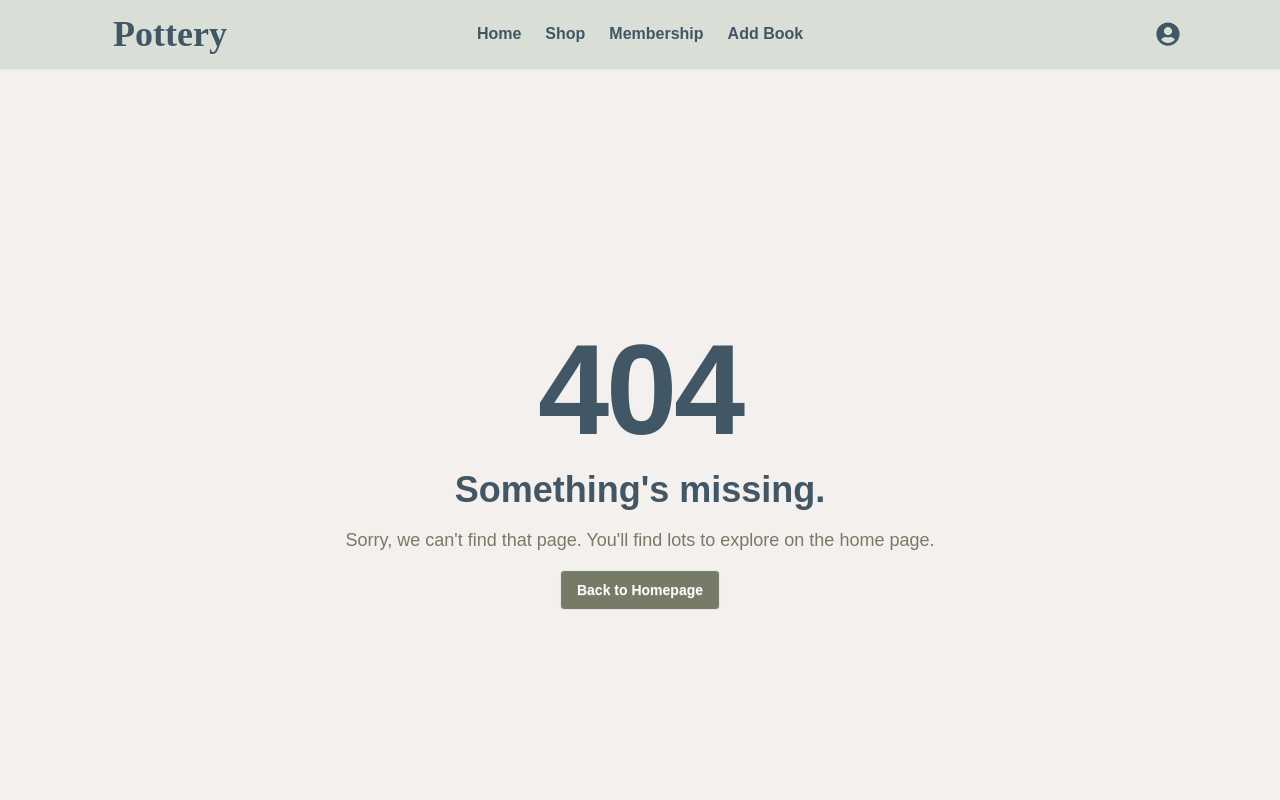
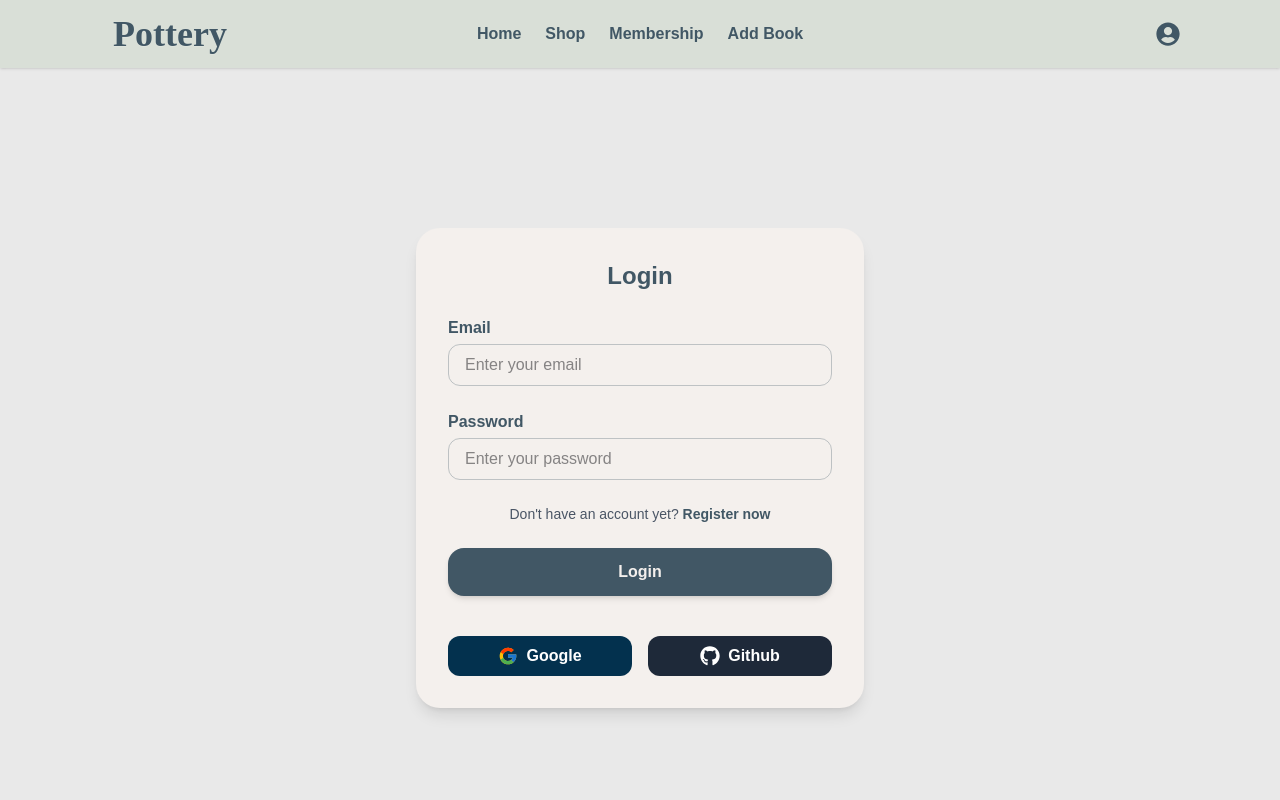
Before and after one commit to rubaiiyat/Home-Decor-and-Pottery, a React (Vite) app in the folder Client/: page /auth/login in a window 1280 px wide. Shown: the top 800 px of the page. Built offline with nearby package versions, Linux system fonts and the light colour scheme; no server answers.

Commit message:
add toast add login small change in register

```diff
--- a/Client/package.json
+++ b/Client/package.json
@@ -17,6 +17,7 @@
     "react": "^19.1.1",
     "react-dom": "^19.1.1",
     "react-helmet": "^6.1.0",
+    "react-hot-toast": "^2.6.0",
     "react-icons": "^5.5.0",
     "react-router": "^7.8.2",
     "react-slick": "^0.31.0",
--- a/Client/src/App.jsx
+++ b/Client/src/App.jsx
@@ -2,10 +2,11 @@ import "./App.css";
 import Navbar from "./Components/Navbar/Navbar";
 import { Outlet } from "react-router";
 import Footer from "./Components/Pages/Footer";
-import SliderComponent from "./Components/Pages/SliderComponent";
+import { Toaster } from "react-hot-toast";
 function App() {
   return (
     <div>
+      <Toaster position="top-right" reverseOrder={false} />
       <nav className="">
         <Navbar></Navbar>
       </nav>
--- a/Client/src/Components/Auth/Login.jsx
+++ b/Client/src/Components/Auth/Login.jsx
@@ -1,9 +1,139 @@
-import React from "react";
+import React, { useContext, useState } from "react";
+import { FaGithub } from "react-icons/fa";
+import { FcGoogle } from "react-icons/fc";
+import { AuthContext } from "../Context/AuthProvider";
+import { Link, useNavigate } from "react-router";
+import toast from "react-hot-toast";
 
 const Login = () => {
+  const [loading, setLoading] = useState(false);
+  const { signInUser, loginWithGoogle, loginWithGithub, logOut } =
+    useContext(AuthContext);
+  const navigate = useNavigate();
+
+  const handleLogin = async (e) => {
+    e.preventDefault();
+
+    const form = e.target;
+    const email = form.email.value;
+    const password = form.password.value;
+    try {
+      setLoading(true);
+      await signInUser(email, password);
+      toast.success("Login successful!");
+      navigate("/user/profile");
+    } catch (error) {
+      toast.error(error.message);
+    } finally {
+      setLoading(false);
+    }
+  };
+
+  const handleGoogleLogin = async () => {
+    try {
+      setLoading(true);
+      await loginWithGoogle();
+      toast.success("Login successful!");
+      navigate("/user/profile");
+    } catch (error) {
+      toast.error(error.message);
+    } finally {
+      setLoading(false);
+    }
+  };
+
+  const handleGithubLogin = async () => {
+    try {
+      setLoading(true);
+      await loginWithGithub();
+      toast.success("Login successful!");
+      navigate("/user/profile");
+    } catch (error) {
+      toast.error(error.message);
+    } finally {
+      setLoading(false);
+    }
+  };
   return (
     <div>
-      <h1>This is login page</h1>
+      <div className="min-h-screen bg-[#E9E9E9] flex items-center justify-center py-10 px-4">
+        <form
+          onSubmit={handleLogin}
+          className="bg-[#F4F0ED] rounded-3xl shadow-lg p-8 w-full max-w-md space-y-6"
+        >
+          <h2 className="text-2xl font-bold text-[#415765] text-center">
+            Login
+          </h2>
+
+          {/* Email */}
+          <div>
+            <label className="block text-[#415765] font-semibold mb-1">
+              Email
+            </label>
+            <input
+              type="email"
+              name="email"
+              required
+              className="w-full border border-[#415765]/30 rounded-xl px-4 py-2 focus:outline-none focus:ring-2 focus:ring-[#415765]"
+              placeholder="Enter your email"
+            />
+          </div>
+
+          {/* Password */}
+          <div>
+            <label className="block text-[#415765] font-semibold mb-1">
+              Password
+            </label>
+            <input
+              type="password"
+              name="password"
+              required
+              className="w-full border border-[#415765]/30 rounded-xl px-4 py-2 focus:outline-none focus:ring-2 focus:ring-[#415765]"
+              placeholder="Enter your password"
+            />
+          </div>
+
+          <div className="text-center mt-6 text-gray-600">
+            <p className="text-sm">
+              Don't have an account yet?{" "}
+              <Link
+                to="/auth/register"
+                className="text-[#415765] font-bold hover:text-[#253844] transition-colors"
+              >
+                Register now
+              </Link>
+            </p>
+          </div>
+
+          {/* Login Button */}
+          <button
+            type="submit"
+            disabled={loading}
+            className="w-full bg-[#415765] text-[#F4F0ED] font-bold py-3 rounded-2xl shadow-md hover:cursor-pointer"
+          >
+            {loading ? "Logging in..." : "Login"}
+          </button>
+
+          {/* Social Login */}
+          <div className="flex justify-between mt-4">
+            <button
+              type="button"
+              onClick={handleGoogleLogin}
+              className="w-1/2 mr-2 bg-[#03314e] hover:bg-[#123b4c] text-white font-semibold py-2 rounded-xl flex items-center justify-center gap-2 transition-colors hover:cursor-pointer"
+            >
+              <FcGoogle size={20} /> Google
+            </button>
+
+            <button
+              type="button"
+              onClick={handleGithubLogin}
+              className="w-1/2 ml-2 bg-gray-800 hover:bg-gray-950 text-white font-semibold py-2 rounded-xl flex items-center justify-center gap-2 transition-colors hover:cursor-pointer"
+            >
+              <FaGithub size={20} /> Github
+            </button>
+          </div>
+        </form>
+      </div>
     </div>
   );
 };
--- a/Client/src/Components/Auth/Register.jsx
+++ b/Client/src/Components/Auth/Register.jsx
@@ -1,7 +1,7 @@
 import React, { useContext, useState } from "react";
 import Swal from "sweetalert2";
 import { AuthContext } from "../Context/AuthProvider";
-import { useNavigate } from "react-router";
+import { Link, useNavigate } from "react-router";
 
 const Register = () => {
   const [loading, setLoading] = useState(false);
@@ -12,7 +12,6 @@ const Register = () => {
     e.preventDefault();
 
     const form = e.target;
-    const username = form.username.value;
     const fullName = form.fullName.value;
     const image = form.image.value;
     const email = form.email.value;
@@ -29,7 +28,6 @@ const Register = () => {
     }
 
     const user = {
-      username,
       fullName,
       image,
       email,
@@ -39,6 +37,16 @@ const Register = () => {
     try {
       setLoading(true);
       const result = await createUser(email, password);
+
+      const res = await fetch("http://localhost:3000/add-user", {
+        method: "POST",
+        headers: {
+          "content-type": "application/json",
+        },
+        body: JSON.stringify(user),
+      });
+      if (res.ok) {
+        const data = await res.json();
         Swal.fire({
           icon: "success",
           title: `Welcome, ${fullName}!`,
@@ -46,6 +54,7 @@ const Register = () => {
         });
         form.reset();
         navigate("/auth/login");
+      }
     } catch (error) {
       Swal.fire({
         icon: "error",
@@ -55,8 +64,6 @@ const Register = () => {
     } finally {
       setLoading(false);
     }
-
-    console.log(user);
   };
 
   return (
@@ -68,20 +75,6 @@ const Register = () => {
         <h2 className="text-2xl font-bold text-[#415765] text-center">
           Register
         </h2>
-
-        {/* Username */}
-        <div>
-          <label className="block text-[#415765] font-semibold mb-1">
-            Username
-          </label>
-          <input
-            type="text"
-            name="username"
-            required
-            className="w-full border border-[#415765]/30 rounded-xl px-4 py-2 focus:outline-none focus:ring-2 focus:ring-[#415765]"
-            placeholder="Enter your username"
-          />
-        </div>
 
         {/* Full Name */}
         <div>
@@ -153,6 +146,18 @@ const Register = () => {
           />
         </div>
 
+        <div className="text-center mt-6 text-gray-700">
+          <p className="text-sm">
+            Already have an account?{" "}
+            <Link
+              to="/auth/login"
+              className="text-[#415765] font-bold hover:text-[#253844] transition-colors"
+            >
+              Login here
+            </Link>
+          </p>
+        </div>
+
         {/* Submit Button */}
         <button
           type="submit"
--- a/Client/src/main.jsx
+++ b/Client/src/main.jsx
@@ -11,6 +11,7 @@ import AddItem from "./Components/Pages/AddItem.jsx";
 import Home from "./Components/Pages/Home.jsx";
 import Register from "./Components/Auth/Register.jsx";
 import AuthProvider from "./Components/Context/AuthProvider.jsx";
+import Login from "./Components/Auth/Login.jsx";
 
 const router = createBrowserRouter([
   {
@@ -40,6 +41,10 @@ const router = createBrowserRouter([
         element: <Register />,
       },
       {
+        path: "/auth/login",
+        element: <Login />,
+      },
+      {
         path: "*",
         element: <NotFound></NotFound>,
       },
```
Also changed, not shown: 1 other file (tests, documents, lock files or other folders). Lines whose indentation alone changed are shown as unchanged.
